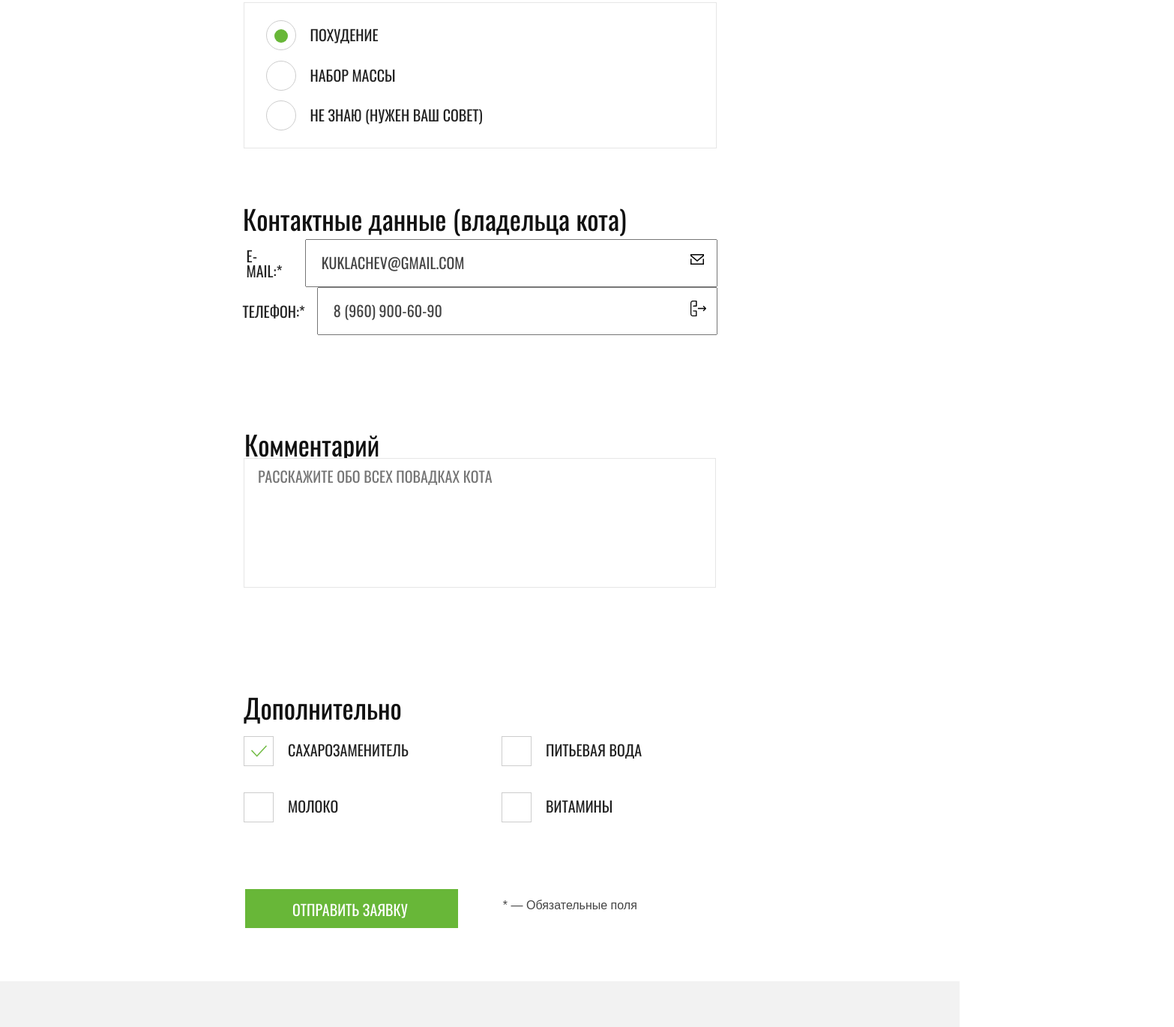
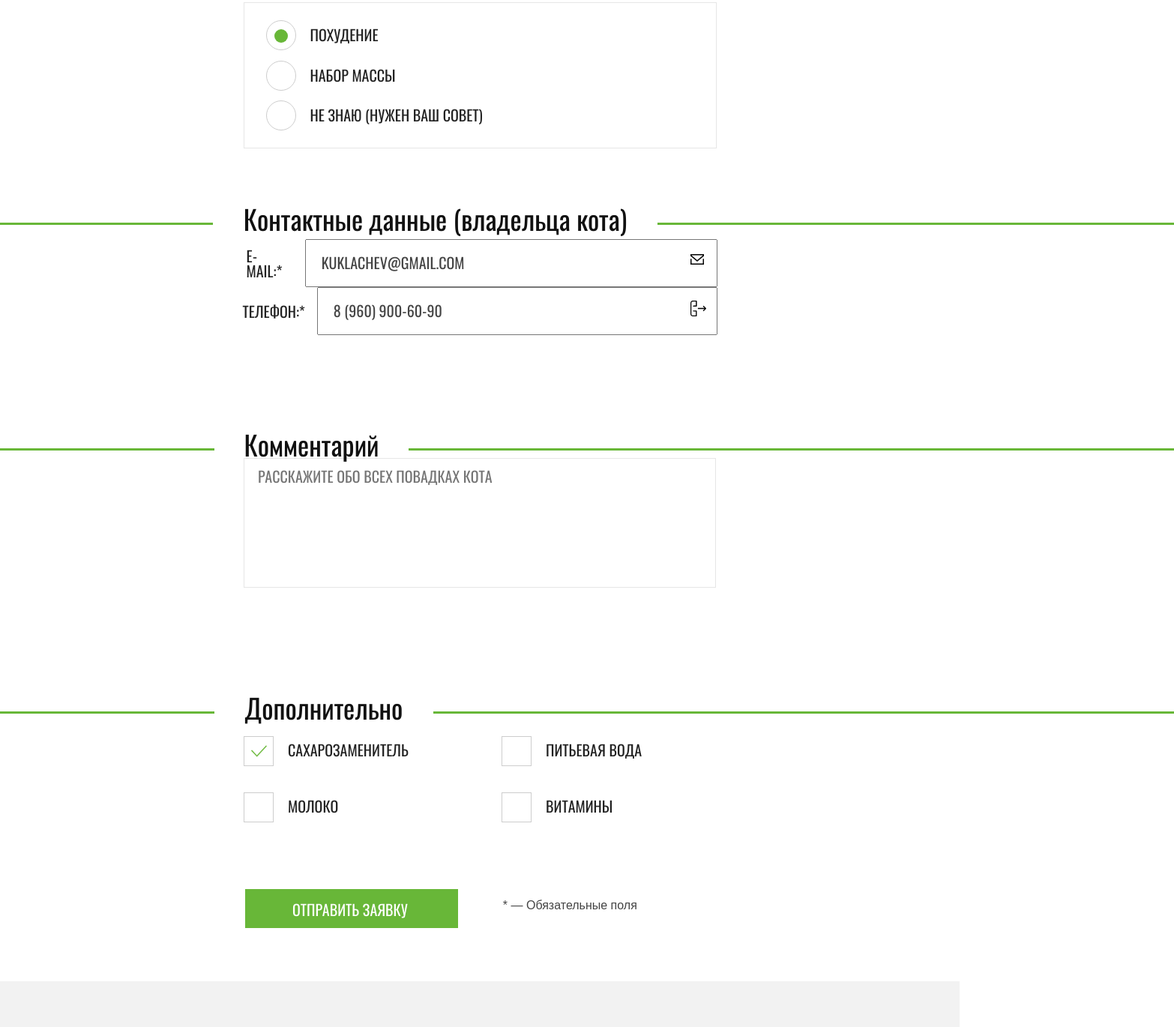
Before and after one commit to Arigami28/323827-cat-energy, a website: page source/form.html in a window 1280 px wide. Shown: the part 645-2015 px from the top of the page at 75% size, 1566 px wide, since content can reach past the window. Drawn offline with nearby package versions, Linux system fonts and the light colour scheme; files that its build step writes are made by us from their sources.

Commit message:
Закончил верстку form.html

```diff
--- a/source/sass/blocks/form/comments.scss
+++ b/source/sass/blocks/form/comments.scss
@@ -9,10 +9,27 @@
   border: none;
 }
 
+.comments::after {
+  display: block;
+  position: absolute;
+  content: "";
+  top: 29px;
+  left: -50vw;
+  width: 150vw;
+  height: 3px;
+  z-index: 1;
+  background: #68b738;
+}
+
 .comments__caption {
   padding: 0;
-  margin: 15px 0 0 0;
+  margin: 15px 0 0 -20px;
   font-weight: normal;
+  display: block;
+  width: 160px;
+  z-index: 2;
+  background: white;
+  text-align: center;
 }
 
 .comments__textarea {
@@ -35,11 +52,16 @@
     align-items: center;
   }
 
+  .comments::after {
+    top: 80px;
+  }
+
   .comments__caption {
     align-self: flex-start;
     font-size: 36px;
     line-height: 1;
-    margin: 57px 0 0 10px;
+    margin: 57px 0 0 -30px;
+    width: 259px;
   }
 
   .comments__textarea {
@@ -59,8 +81,12 @@
     padding: 0;
   }
 
+  .comments::after {
+    top: 53px;
+  }
+
   .comments__caption {
-    margin: 30px 0 0 0;
+    margin: 30px 0 0 -40px;
   }
 
   .comments__textarea {
--- a/source/sass/blocks/form/complementary.scss
+++ b/source/sass/blocks/form/complementary.scss
@@ -9,6 +9,18 @@
   position: relative;
 }
 
+.complementary::after {
+  display: block;
+  position: absolute;
+  content: "";
+  top: 26px;
+  left: -50vw;
+  width: 150vw;
+  height: 3px;
+  z-index: 1;
+  background: #68b738;
+}
+
 .complementary__wrapper {
   @include flex-column;
   width: 100%;
@@ -17,8 +29,12 @@
 
 .complementary__caption {
   font-weight: normal;
-  margin: 11px 0 0 0;
+  margin: 11px 0 0 -20px;
   padding: 0 0 0 0;
+  width: 182px;
+  z-index: 2;
+  background: white;
+  text-align: center;
 }
 
 
@@ -56,8 +72,13 @@
     margin: 0;
   }
 
+  .complementary::after {
+    top: 81px;
+  }
+
   .complementary__caption {
-    margin: 58px 0 0 9px;
+    margin: 58px 0 0 -30px;
+    width: 292px;
   }
 
   .complementary__wrapper {
@@ -98,8 +119,12 @@
     position: relative;
   }
 
+  .complementary::after {
+    top: 46px;
+  }
+
   .complementary__caption {
-    margin: 23px 0 0 0;
+    margin: 23px 0 0 -40px;
   }
 
   .complementary__wrapper {
--- a/source/sass/blocks/form/contact-details.scss
+++ b/source/sass/blocks/form/contact-details.scss
@@ -7,6 +7,18 @@
   min-height: 230px;
   margin: 0;
   position: relative;
+}
+
+.contact-details::after {
+  display: block;
+  position: absolute;
+  content: "";
+  top: 45px;
+  left: -50vw;
+  width: 150vw;
+  height: 3px;
+  z-index: 1;
+  background: #68b738;
 }
 
 .contact-details__wrapper {
@@ -23,14 +35,17 @@
   margin-bottom: 15px;
 }
 
-
 .contact-details__caption {
-  margin: 30px 0 0 0;
-  padding: 0;
+  margin: 30px 0 0 -20px;
+  padding: 0 0 0 20px;
   line-height: 1;
   font-weight: normal;
+  display: block;
+  width: 220px;
+  z-index: 2;
+  background: white;
+  text-align: left;
 }
-
 
 .contact-details__label {
   margin: 0 11px 0 0;
@@ -85,11 +100,17 @@
     justify-content: space-between;
   }
 
+  .contact-details::after {
+    top: 99px;
+  }
+
   .contact-details__caption {
-    margin: 67px 0 0 0;
+    margin: 67px 0 0 -40px;
     padding: 0;
+    width: 593px;
     font-size: 36px;
     line-height: 1.5;
+    text-align: center;
   }
 
   .contact-details__wrapper {
@@ -141,9 +162,12 @@
     padding: 0;
   }
 
+  .contact-details::after {
+    top: 69px;
+  }
+
   .contact-details__caption {
-    /*margin: 50px 0 76px 0;*/
-    margin: 37px 0 0 0;
+    margin: 37px 0 0 -40px;
   }
 
   .contact-details__content {
--- a/source/sass/blocks/form/programm-form.scss
+++ b/source/sass/blocks/form/programm-form.scss
@@ -64,7 +64,7 @@
     align-self: flex-start;
     font-size: 60px;
     line-height: 1;
-    margin: 55px 0 0 30px;
+    margin: 55px 0 0 0;
   }
 
   .programm-form__caption {
```
